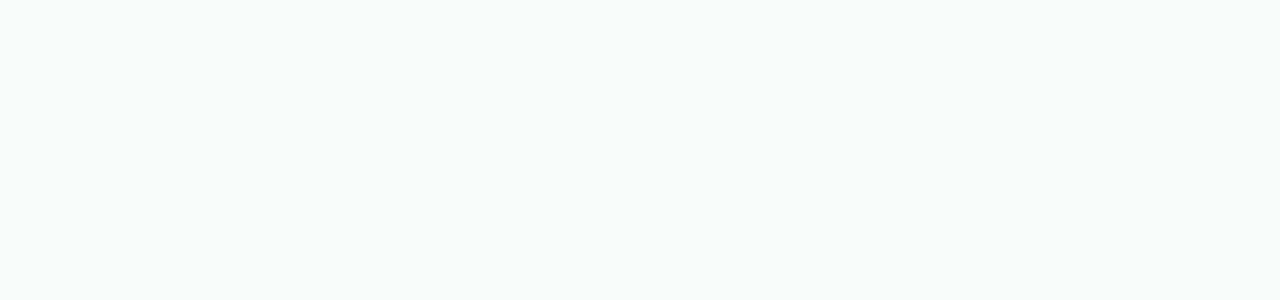
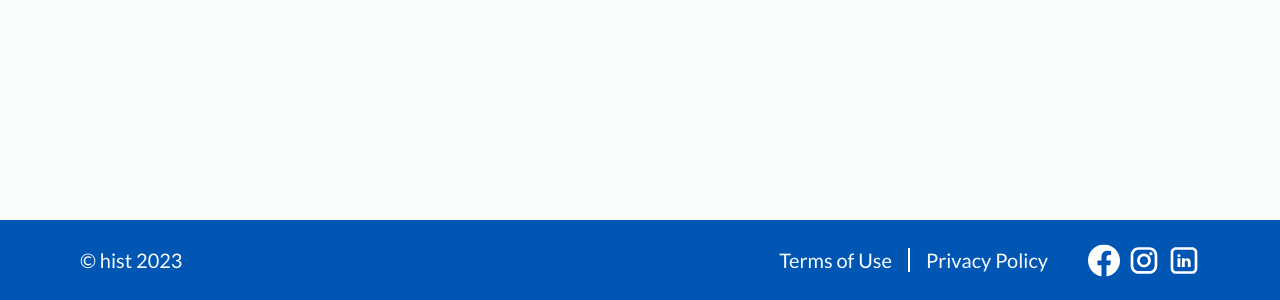
Before and after one commit to DoughnutsNCookies/WebApp-Hist-LandingPage, a Next.js app in the folder hist/: page /terms in a window 1280 px wide. Shown: the part 930-1230 px from the top of the page. Before the commit the page ends 800 px from the top, so only its background shows below. Built offline with nearby package versions, Linux system fonts and the light colour scheme; a web font is replaced by a local one.

Commit message:
Fix terms footer

```diff
--- a/hist/src/pages/terms.tsx
+++ b/hist/src/pages/terms.tsx
@@ -1,5 +1,4 @@
 import Head from "next/head";
-
 import NavBar from "./components/NavBar"
 import Footer from "./components/Footer"
 import TermsContent from "./terms/TermsContent";
@@ -29,7 +28,7 @@ const Terms = () => {
             </Head>
             <NavBar/>
             <TermsContent/>
-            {/* <Footer/> */}
+            <Footer/>
         </main>
     )
 }
--- a/hist/src/pages/terms/TermsContent.tsx
+++ b/hist/src/pages/terms/TermsContent.tsx
@@ -4,7 +4,7 @@ const TermsContent = () => {
             <div className="pt-32 p-20 flex flex-col justify-center items-center gap-y-10">
                 <h1 className="font-playfair font-bold text-6xl">Terms of Use</h1>
                 <div className="border-y border-black w-full"/>
-                <div>
+                <div className="h-screen">
                     Terms of use should be here
                 </div>
             </div>
```
